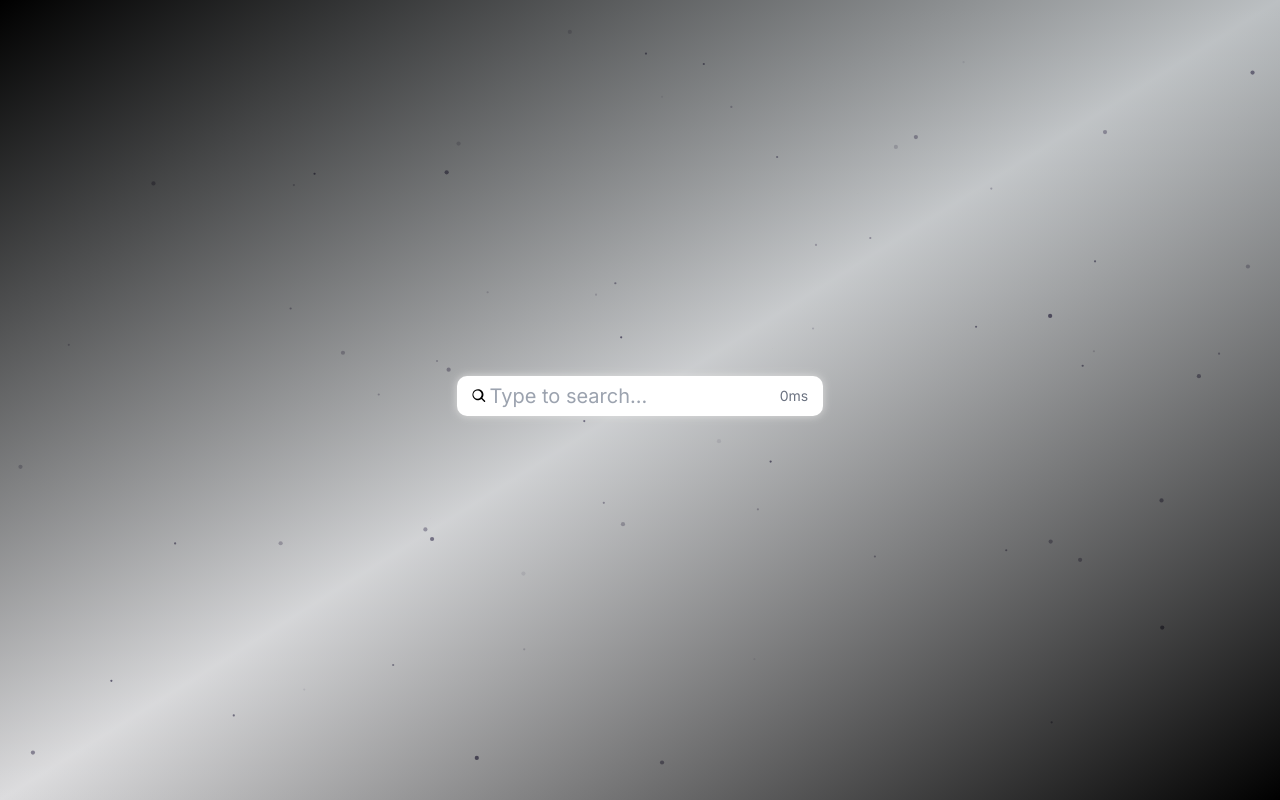
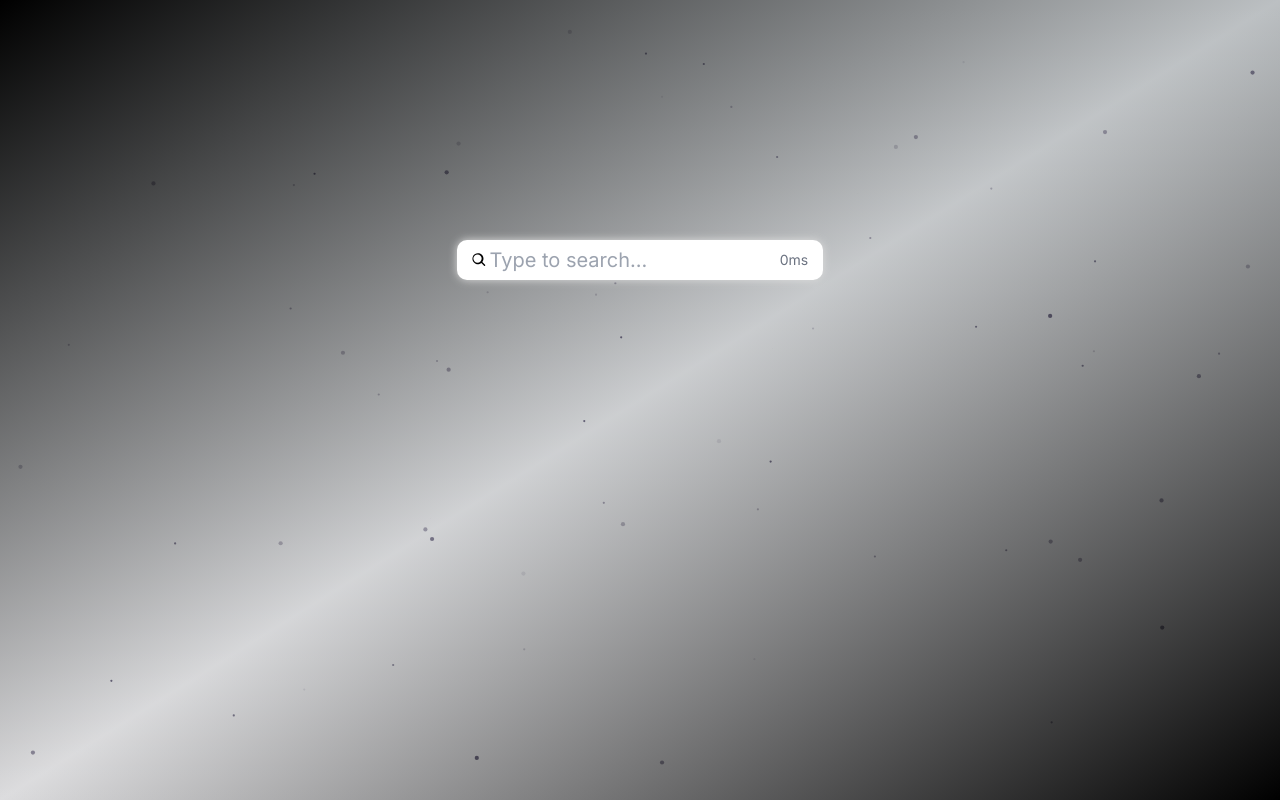
Before and after one commit to TuresCode/vercel_nextjs_postgres, a Next.js app: page / in a window 1280 px wide. Built offline with nearby package versions, Linux system fonts and the light colour scheme.

Commit message:
changing css

```diff
--- a/app/App.css
+++ b/app/App.css
@@ -4,7 +4,8 @@
   width: 100vw;
 }
 .search-bar-container {
-  padding-top: 1vh;
+  position: fixed;
+  top: 15rem;
   width: 40%;
   margin: auto;
   display: flex;
```
